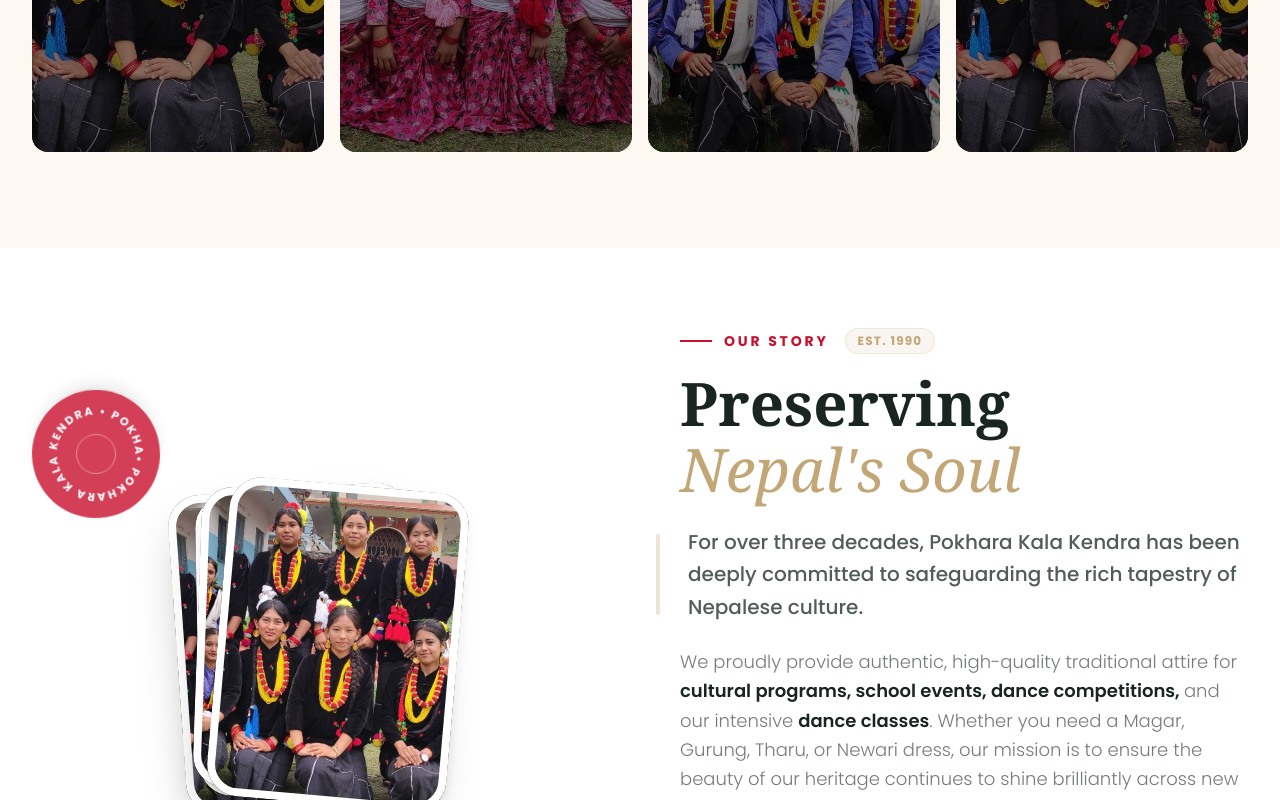
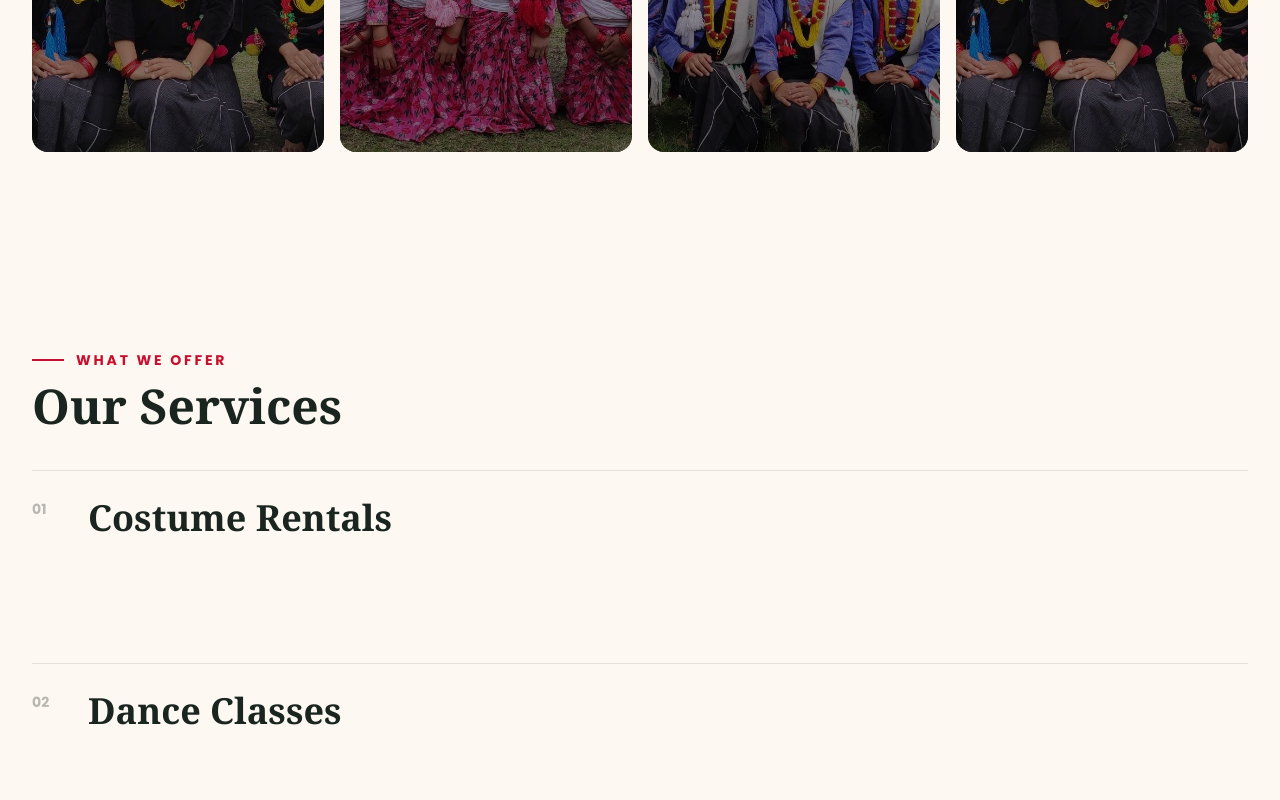
Before and after one commit to samipabMagar/Kala-kendra, a Next.js app: page / in a window 1280 px wide. Shown: the part 2000-2800 px from the top of the page. Built offline with nearby package versions, Linux system fonts and the light colour scheme.

Commit message:
feat: add ServicesOverview component and integrate it into HomePage

```diff
--- a/app/(home)/_components/FeaturedRentals.tsx
+++ b/app/(home)/_components/FeaturedRentals.tsx
@@ -36,7 +36,7 @@
 
 export default function FeaturedRentals() {
   return (
-    <section className="py-20 md:py-24 bg-[#fdf8f2] relative overflow-hidden">
+    <section className="py-14 md:py-24 bg-[#fdf8f2] relative overflow-hidden">
       <Container>
         {/* Section Header */}
         <div className="flex flex-col md:flex-row md:items-end justify-between gap-8 mb-10 md:mb-12">
--- a/app/(home)/_components/OurHeritage.tsx
+++ b/app/(home)/_components/OurHeritage.tsx
@@ -5,7 +5,7 @@
 
 export default function OurHeritage() {
   const baseCardClass =
-    "absolute w-[45%] max-w-[160px] md:max-w-[240px] rounded-xl md:rounded-[2rem] overflow-hidden transition-all duration-700 ease-[cubic-bezier(0.25,1,0.5,1)] origin-bottom hover:!scale-110 hover:!z-50";
+    "absolute w-[45%] max-w-[160px] md:max-w-[240px] rounded-xl md:rounded-[2rem] overflow-hidden transition-all duration-500 ease-out origin-bottom hover:!scale-110 hover:!z-50";
 
   return (
     <section className="relative py-10 md:py-20 overflow-hidden bg-white">
--- /dev/null
+++ b/app/(home)/_components/ServicesOverview.tsx
@@ -0,0 +1,133 @@
+import Link from "next/link";
+import Image from "next/image";
+import Container from "@/components/ui/Container";
+
+const services = [
+  {
+    number: "01",
+    title: "Costume Rentals",
+    description:
+      "Authentic Magar, Gurung, Tharu, and Newari attire for cultural programs, school events, and dance competitions.",
+    image: "/hero1.jpg",
+    href: "/rentals",
+  },
+  {
+    number: "02",
+    title: "Dance Classes",
+    description:
+      "Structured classes for all ages in traditional Nepali folk dances — from beginners to stage performers.",
+    image: "/hero2.jpg",
+    href: "/dance-classes",
+  },
+  {
+    number: "03",
+    title: "Event Costuming",
+    description:
+      "Full costume planning for schools, colleges, and cultural organizations. We handle the wardrobe, you own the stage.",
+    image: "/hero3.jpg",
+    href: "/rentals",
+  },
+];
+
+export default function ServicesOverview() {
+  return (
+    <section className="py-14 md:py-24 bg-[#fdf8f2]">
+      <Container>
+        <div className="mb-10">
+          <span className="inline-flex items-center gap-3 text-primary font-bold tracking-[0.2em] uppercase text-sm mb-3">
+            <span className="w-8 h-[2px] bg-primary" />
+            What We Offer
+          </span>
+          <h2 className="text-4xl md:text-5xl font-extrabold text-foreground font-serif">
+            Our Services
+          </h2>
+        </div>
+
+        <div className="flex flex-col gap-0 md:hidden border-t border-foreground/10">
+          {services.map((service) => (
+            <Link
+              key={service.number}
+              href={service.href}
+              className="flex items-start gap-4 py-6 border-b border-foreground/10 group"
+            >
+              <div className="shrink-0 pt-1">
+                <span className="text-xs font-black text-primary">{service.number}</span>
+              </div>
+
+              <div className="flex-1">
+                <h3 className="text-xl font-extrabold text-foreground font-serif mb-2 group-hover:text-primary transition-colors duration-200">
+                  {service.title}
+                </h3>
+                <p className="text-foreground/55 text-sm leading-relaxed">{service.description}</p>
+                <span className="inline-flex items-center gap-1 mt-3 text-primary font-bold text-xs">
+                  Explore
+                  <svg className="w-3 h-3" fill="none" stroke="currentColor" viewBox="0 0 24 24">
+                    <path
+                      strokeLinecap="round"
+                      strokeLinejoin="round"
+                      strokeWidth={2}
+                      d="M9 5l7 7-7 7"
+                    />
+                  </svg>
+                </span>
+              </div>
+            </Link>
+          ))}
+        </div>
+        <div className="hidden md:block border-t border-foreground/10">
+          {services.map((service) => (
+            <Link
+              key={service.number}
+              href={service.href}
+              className="group flex items-start gap-6 border-b border-foreground/10 py-6 overflow-hidden transition-all duration-500 hover:py-10 hover:bg-white hover:px-6 hover:rounded-2xl hover:-mx-6"
+            >
+              <span className="text-sm font-bold text-foreground/30 pt-1 shrink-0 w-8 transition-colors duration-300 group-hover:text-primary">
+                {service.number}
+              </span>
+
+              <div className="flex-1 min-w-0">
+                <h3 className="text-4xl font-extrabold text-foreground font-serif leading-tight transition-colors duration-300 group-hover:text-primary">
+                  {service.title}
+                </h3>
+
+                {/* Description — slides down on hover */}
+                <div className="max-h-0 overflow-hidden group-hover:max-h-20 transition-all duration-500">
+                  <p className="text-foreground/60 text-base mt-3 leading-relaxed">
+                    {service.description}
+                  </p>
+                </div>
+
+                <div className="max-h-0 overflow-hidden group-hover:max-h-12 transition-all duration-500">
+                  <span className="inline-flex items-center gap-2 mt-4 text-primary font-bold text-sm">
+                    Explore
+                    <svg className="w-4 h-4" fill="none" stroke="currentColor" viewBox="0 0 24 24">
+                      <path
+                        strokeLinecap="round"
+                        strokeLinejoin="round"
+                        strokeWidth={2}
+                        d="M9 5l7 7-7 7"
+                      />
+                    </svg>
+                  </span>
+                </div>
+              </div>
+
+              {/* Right: Image — slides in from right on hover */}
+              <div className="shrink-0 w-0 overflow-hidden rounded-2xl opacity-0 group-hover:w-52 group-hover:opacity-100 transition-all duration-500">
+                <div className="relative w-52 h-36 rounded-2xl overflow-hidden">
+                  <Image
+                    src={service.image}
+                    alt={service.title}
+                    fill
+                    sizes="208px"
+                    className="object-cover"
+                  />
+                </div>
+              </div>
+            </Link>
+          ))}
+        </div>
+      </Container>
+    </section>
+  );
+}
--- a/app/(home)/page.tsx
+++ b/app/(home)/page.tsx
@@ -2,6 +2,7 @@
 import StatsSection from "./_components/StatsSection";
 import FeaturedRentals from "./_components/FeaturedRentals";
 import OurHeritage from "./_components/OurHeritage";
+import ServicesOverview from "./_components/ServicesOverview";
 
 export default function HomePage() {
   return (
@@ -9,6 +10,7 @@
       <HeroSection />
       <StatsSection />
       <FeaturedRentals />
+      <ServicesOverview />
       <OurHeritage />
     </main>
   );
--- a/components/layout/Header.tsx
+++ b/components/layout/Header.tsx
@@ -20,7 +20,7 @@
   ];
 
   return (
-    <header className="sticky top-0 z-50 w-full border-b border-primary/20 bg-white/95 backdrop-blur-xl shadow-sm">
+    <header className="sticky top-0 z-[60] w-full border-b border-primary/20 bg-white/95 backdrop-blur-xl shadow-sm">
       <Container>
         <div className="flex items-center justify-between h-20">
           {/* Logo Section */}
```
